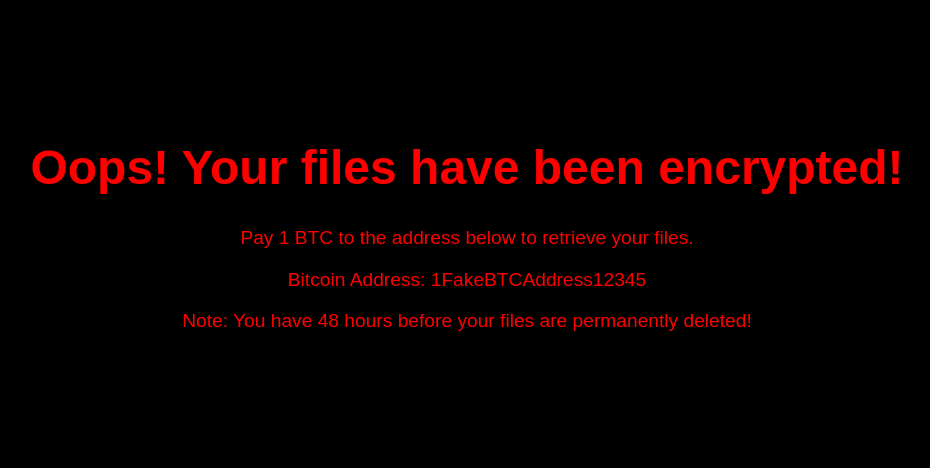
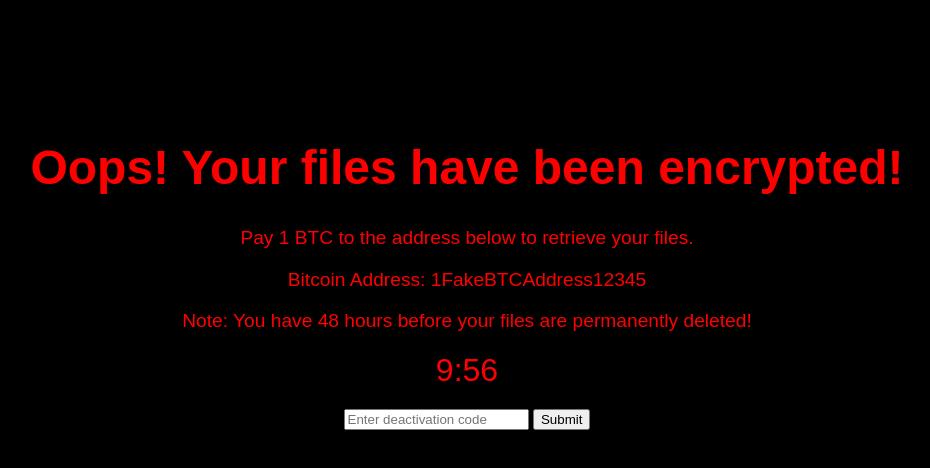
Before and after one commit to Blackwater707/CTFJustGiveMeMyMoney, a plain HTML site: page index.html in a window 1280 px wide. Shown: the whole page, without its empty margins (173-1103 px from the left). Drawn offline with Linux system fonts and the light colour scheme.

Commit message:
Update index.html

```diff
--- a/index.html
+++ b/index.html
@@ -3,7 +3,7 @@
 <head>
     <meta charset="UTF-8">
     <meta name="viewport" content="width=device-width, initial-scale=1.0">
-    <title>Ransomware Simulation</title>
+    <title>YOU GOT HIT WITH Ransomware!</title>
     <style>
         body {
             background-color: black;
@@ -18,6 +18,13 @@
         p {
             font-size: 1.2em;
         }
+        #timer {
+            font-size: 2em;
+            margin-top: 20px;
+        }
+        #deactivation {
+            margin-top: 20px;
+        }
     </style>
     <meta name="flag" content="FLAG{Inspect_the_Code}">
 </head>
@@ -26,12 +33,37 @@
     <p>Pay 1 BTC to the address below to retrieve your files.</p>
     <p>Bitcoin Address: 1FakeBTCAddress12345</p>
     <p>Note: You have 48 hours before your files are permanently deleted!</p>
+    <div id="timer">10:00</div>
+    <div id="deactivation">
+        <input type="text" id="code" placeholder="Enter deactivation code">
+        <button onclick="checkCode()">Submit</button>
+    </div>
+    <p id="flag" style="display:none;">IGNITE{JavaScript_Obfuscation_Fun}</p>
     <script>
-        // The flag is hidden in plain sight! Look carefully.
-        var ransomDetails = {
-            bitcoinAddress: "1FakeBTCAddress12345",
-            flag: "IGNITE{JavaScript_Obfuscation_Fun}"
-        };
+        // Timer countdown
+        var timeLeft = 600;
+        var timer = document.getElementById('timer');
+        var countdown = setInterval(function() {
+            var minutes = Math.floor(timeLeft / 60);
+            var seconds = timeLeft % 60;
+            seconds = seconds < 10 ? '0' + seconds : seconds;
+            timer.textContent = minutes + ':' + seconds;
+            timeLeft--;
+            if (timeLeft < 0) {
+                clearInterval(countdown);
+                timer.textContent = 'Time is up!';
+            }
+        }, 1000);
+
+        // Check deactivation code
+        function checkCode() {
+            var code = document.getElementById('code').value;
+            if (code === 'uifbq39uru4f248hf1i32d83') {
+                document.getElementById('flag').style.display = 'block';
+            } else {
+                alert('Incorrect code. Try again.');
+            }
+        }
     </script>
 </body>
 </html>
```
